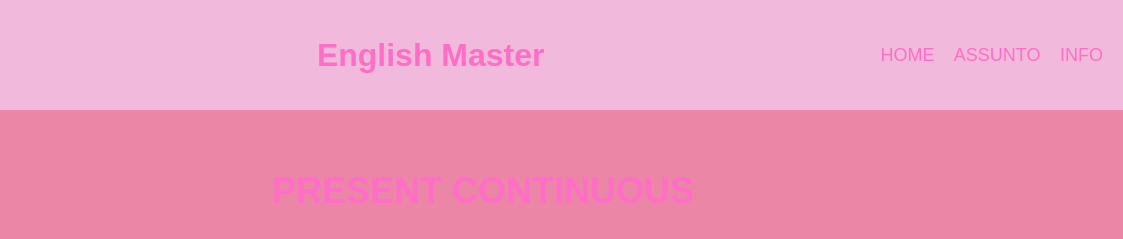
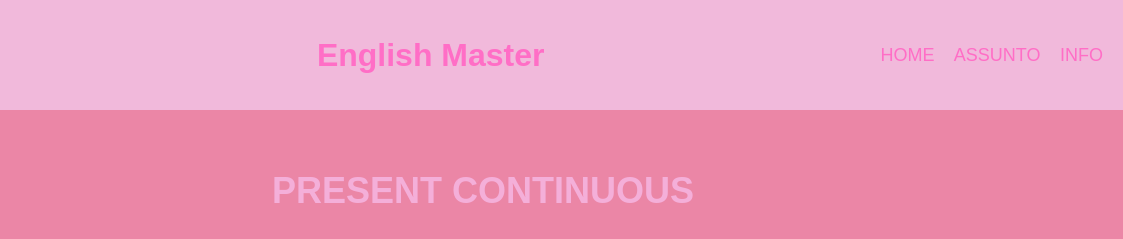
Before and after one commit to mariavihhteixeira/site-ingles-ajuda-trabalho, a plain HTML site: page index.html in a window 1280 px wide. Shown: the top 239 px of the page, 157-1280 px from the left. Drawn offline with Linux system fonts and the light colour scheme.

Commit message:
Update styles.css

```diff
--- a/styles.css
+++ b/styles.css
@@ -51,7 +51,7 @@ section.active {
 /* Títulos */
 h2, .assunto-title {
     text-align: center;
-    color: #FF6EC6;
+    color: #F4AFD9;
     font-size: 36px;
     margin-top: 40px;
 }
```
